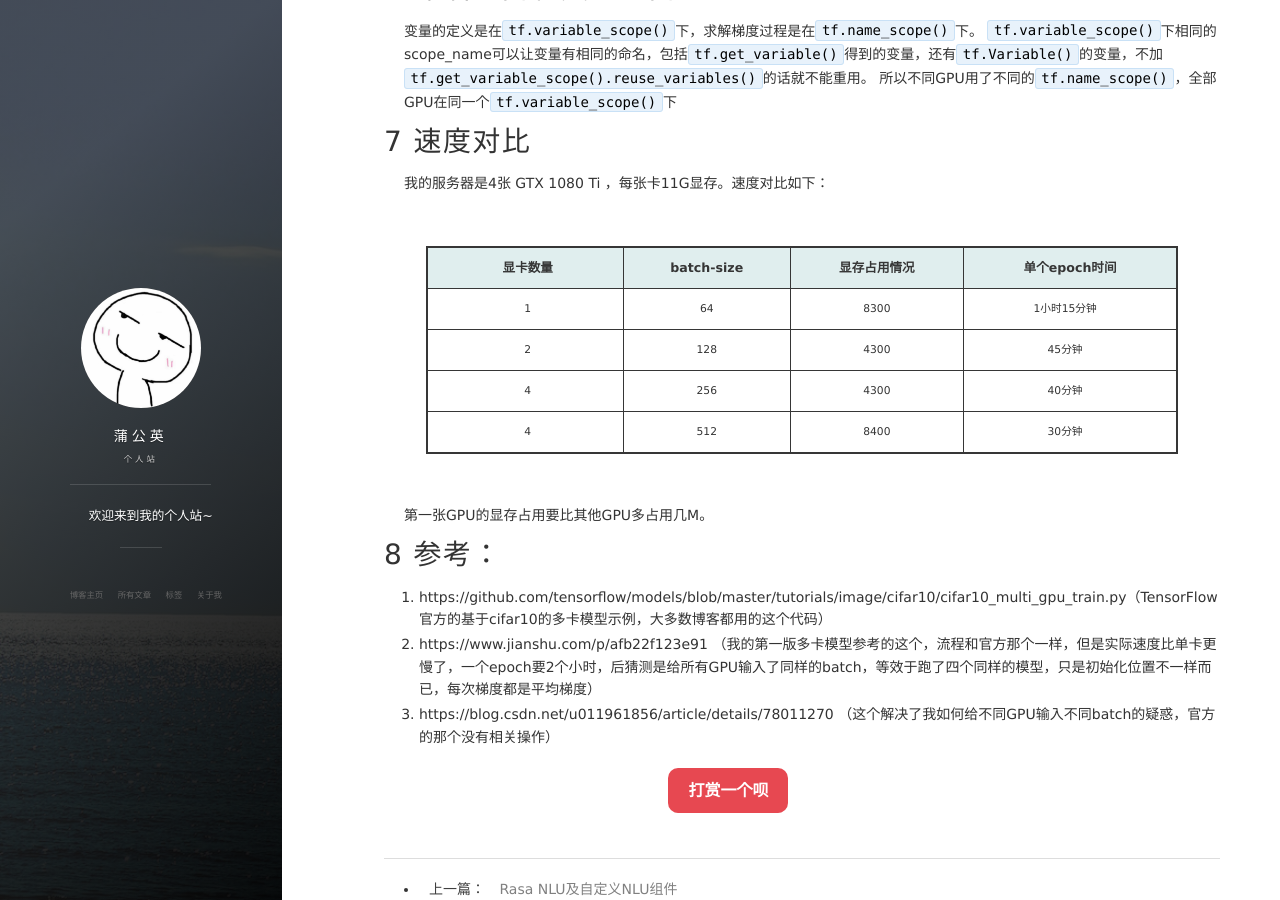
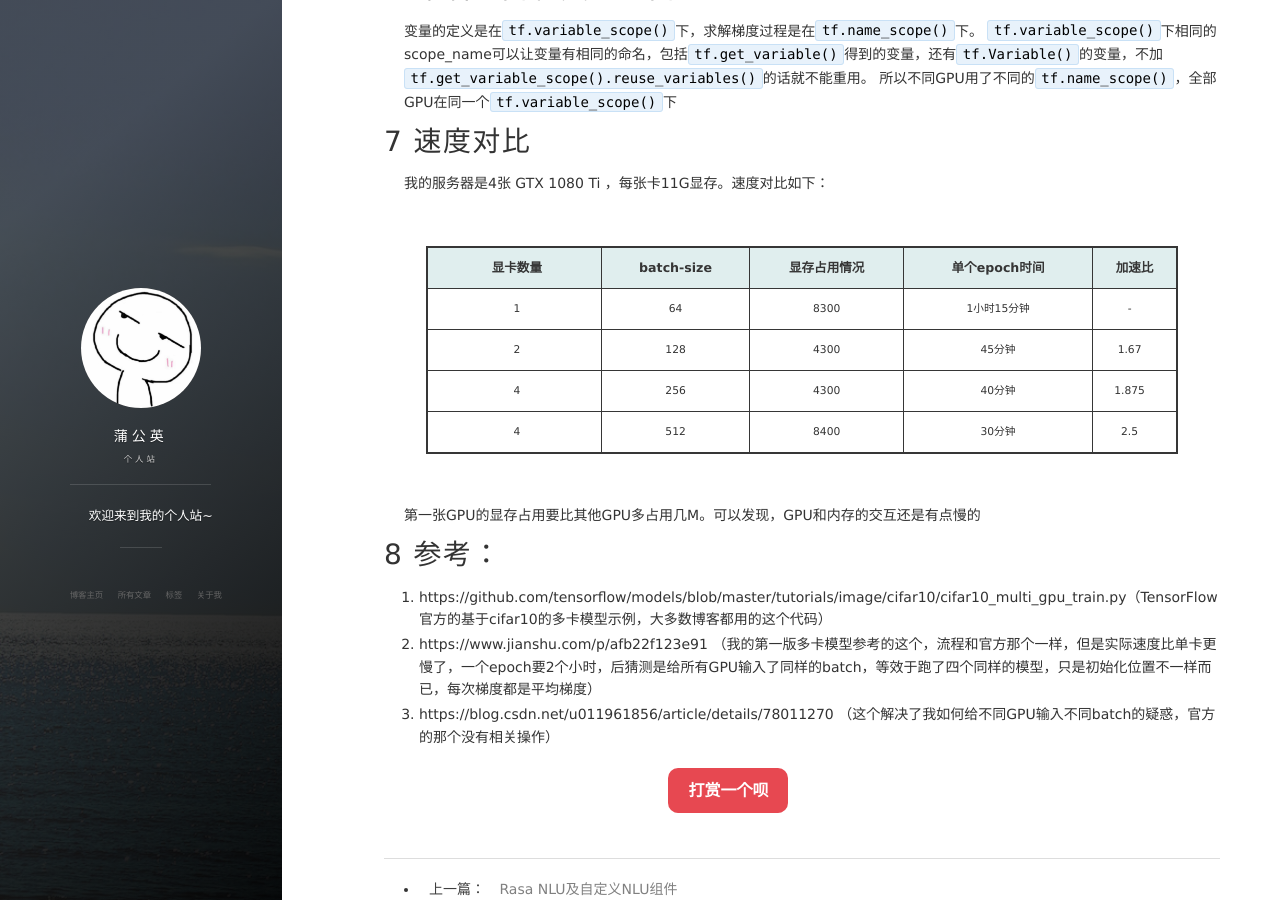
Before and after one commit to puluwen/puluwen.github.io, a Jekyll site: the page built from _posts/2018-12-27-tensorflow-mulgpu.md, in a window 1280 px wide and 900 px high, scrolled down 4777 px. Built offline with Jekyll 4.4.1, drawn with Linux system fonts in a browser that asks for light colours; nearby versions of some CDN libraries; comment, search, counter and statistics services are not loaded.

Commit message:
Update 2018-12-27-tensorflow-mulgpu.md

```diff
--- a/_posts/2018-12-27-tensorflow-mulgpu.md
+++ b/_posts/2018-12-27-tensorflow-mulgpu.md
@@ -194,14 +194,14 @@ with tf.Session(config=tf.ConfigProto(gpu_options=tf.GPUOptions(allow_growth=Tru
 # 7 速度对比
 我的服务器是4张 GTX 1080 Ti ，每张卡11G显存。速度对比如下：
 
-|显卡数量|batch-size|显存占用情况|单个epoch时间|
-|:---: |:---: |:---: |:---: |
-|1|64|8300|1小时15分钟|
-|2|128|4300|45分钟|
-|4|256|4300|40分钟|
-|4|512|8400|30分钟|
+|显卡数量|batch-size|显存占用情况|单个epoch时间|加速比|
+|:---: |:---: |:---: |:---: |:---: |
+|1|64|8300|1小时15分钟|-|
+|2|128|4300|45分钟|1.67|
+|4|256|4300|40分钟|1.875
+|4|512|8400|30分钟|2.5|
 
-第一张GPU的显存占用要比其他GPU多占用几M。
+第一张GPU的显存占用要比其他GPU多占用几M。可以发现，GPU和内存的交互还是有点慢的
 
 
 # 8 参考：
```
